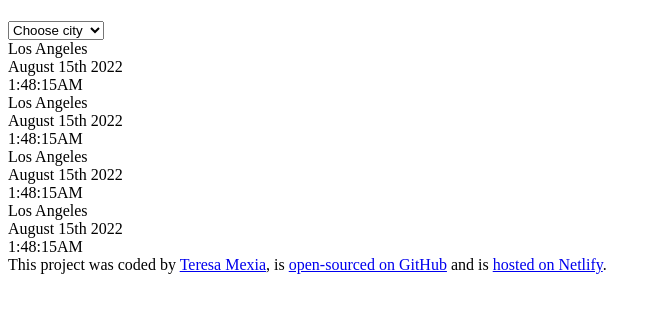
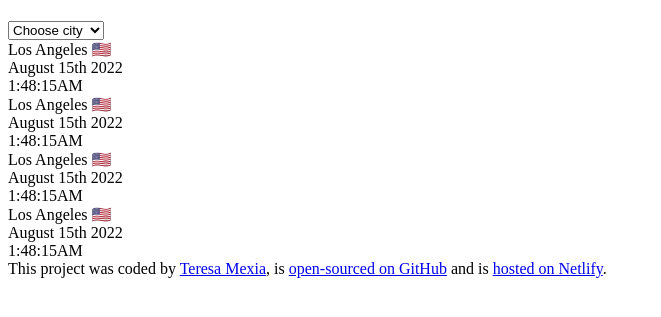
Before and after one commit to tmexia/world-clock, a plain HTML site: page index.html in a window 1280 px wide. Shown: the part 59-376 px from the top of the page, without its empty margins (0-661 px from the left). Drawn offline with Linux system fonts and the light colour scheme.

Commit message:
Update index.html

```diff
--- a/index.html
+++ b/index.html
@@ -18,22 +18,22 @@
         <option value="paris">Paris</option>
       </select>
       <div class="city-container">
-        <div class="city">Los Angeles</div>
+        <div class="city">Los Angeles 🇺🇸</div>
         <div class="date">August 15th 2022</div>
         <div class="time">1:48:15<span class="AM">AM</span></div>
       </div>
       <div class="city-container">
-        <div class="city">Los Angeles</div>
+        <div class="city">Los Angeles 🇺🇸</div>
         <div class="date">August 15th 2022</div>
         <div class="time">1:48:15<span class="AM">AM</span></div>
       </div>
       <div class="city-container">
-        <div class="city">Los Angeles</div>
+        <div class="city">Los Angeles 🇺🇸</div>
         <div class="date">August 15th 2022</div>
         <div class="time">1:48:15<span class="AM">AM</span></div>
       </div>
       <div class="city-container">
-        <div class="city">Los Angeles</div>
+        <div class="city">Los Angeles 🇺🇸</div>
         <div class="date">August 15th 2022</div>
         <div class="time">1:48:15<span class="AM">AM</span></div>
       </div>
```
